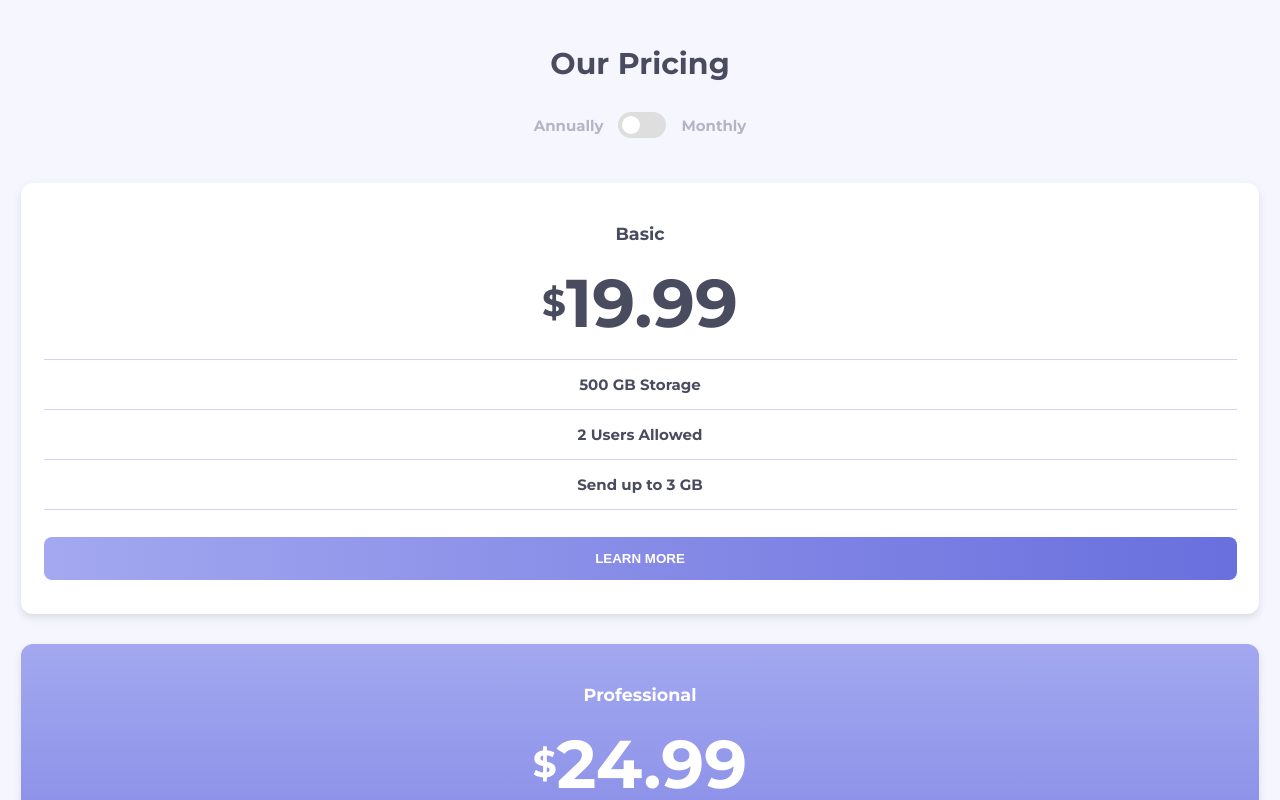
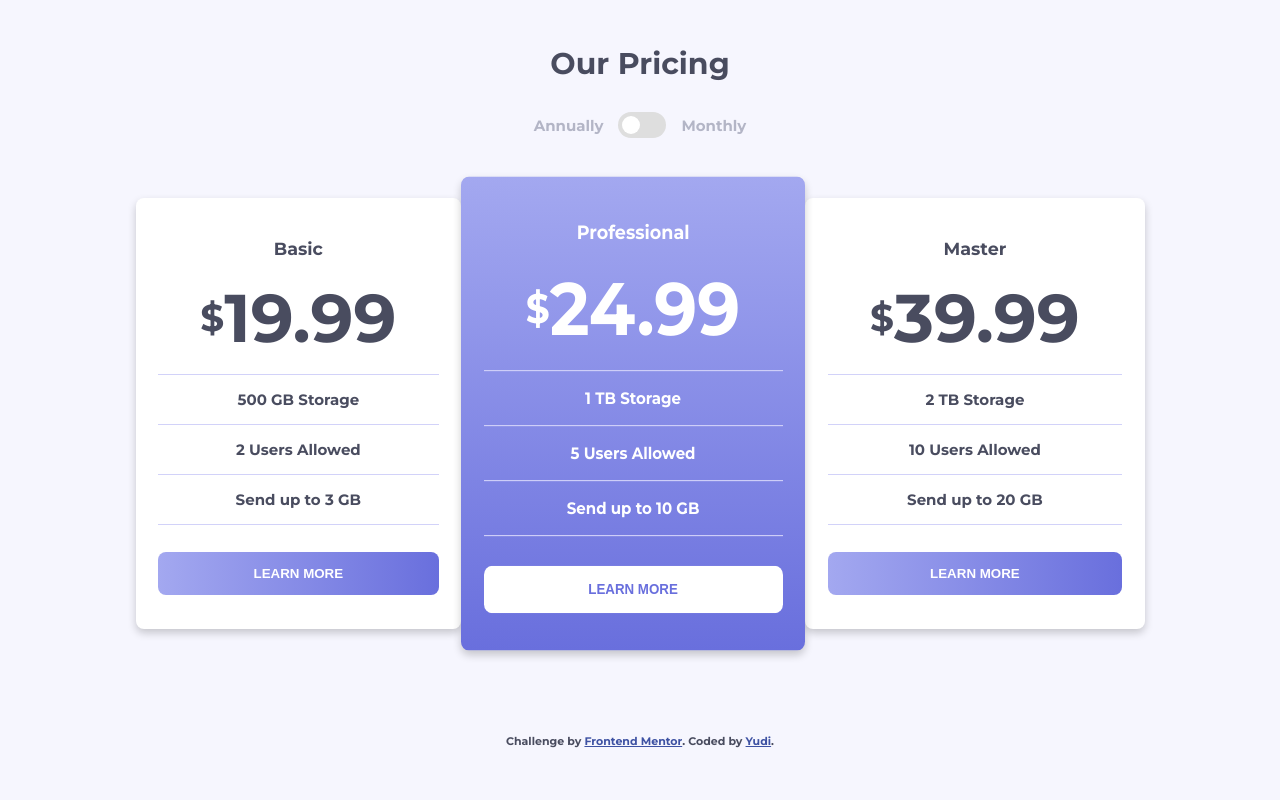
Before and after one commit to yudi7ll/pricing-component, a React (Create React App) app: page / in a window 1280 px wide. Shown: the top 800 px of the page. Built offline with nearby package versions, Linux system fonts and the light colour scheme.

Commit message:
desktop style

```diff
--- a/src/App.css
+++ b/src/App.css
@@ -91,7 +91,9 @@ h1 {
 .pricing__box {
   background-color: #fff;
   box-shadow: 0px 4px 8px rgba(0, 0, 0, 0.1);
-  border-radius: 12px;
+  border-radius: 8px;
+  margin: auto;
+  max-width: 440px;
   padding: 1.5rem 0px;
   width: 100%;
 }
@@ -162,4 +164,26 @@ h1 {
   color: #696fdd;
 }
 
+@media only screen and (min-width: 768px) {
+  .pricing-card {
+    box-sizing: border-box;
+    display: grid;
+    grid-gap: 0px;
+    grid-template-columns: auto auto auto;
+    margin: auto;
+    max-width: 1024px;
+    padding-top: 1rem;
+    padding: 1rem 0.5rem 0px;
+  }
+  .pricing-card .pricing {
+    padding: 0px;
+  }
+  .pricing-card .pricing__box {
+    box-shadow: 0px 4px 8px rgba(0, 0, 0, 0.2);
+  }
+  .pricing-card .pricing:nth-child(even) {
+    transform: scaleY(1.1);
+  }
+}
+
 /*# sourceMappingURL=App.css.map */
--- a/src/App.js
+++ b/src/App.js
@@ -72,7 +72,9 @@ function App() {
         </label>
         <h4 className="switch__text">Monthly</h4>
       </div>
-      <Pricing />
+      <div className="pricing-card">
+        <Pricing />
+      </div>
     </>
   );
 }
--- a/src/scss/_pricing.scss
+++ b/src/scss/_pricing.scss
@@ -7,10 +7,11 @@
   &__box {
     background-color: #fff;
     box-shadow: 0px 4px 8px rgba(0,0,0,.1);
-    border-radius: 12px;
+    border-radius: 8px;
+    margin: auto;
+    max-width: 440px;
     padding: 1.5rem 0px;
     width: 100%;
-
   }
 
   // Even child of pricing components
@@ -92,3 +93,30 @@
     }
   }
 }
+
+// Desktop
+@media only screen and (min-width: 768px) {
+  .pricing-card {
+    box-sizing: border-box;
+    display: grid;
+    grid-gap: 0px;
+    grid-template-columns: auto auto auto;
+    margin: auto;
+    max-width: 1024px;
+    padding-top: 1rem;
+    padding: 1rem .5rem 0px;
+
+    .pricing {
+      padding: 0px;
+
+      &__box {
+        box-shadow: 0px 4px 8px rgba(0,0,0,.2);
+      }
+
+      // Even child of pricing components
+      &:nth-child(even) {
+        transform: scaleY(1.1);
+      }
+    }
+  }
+}
```
